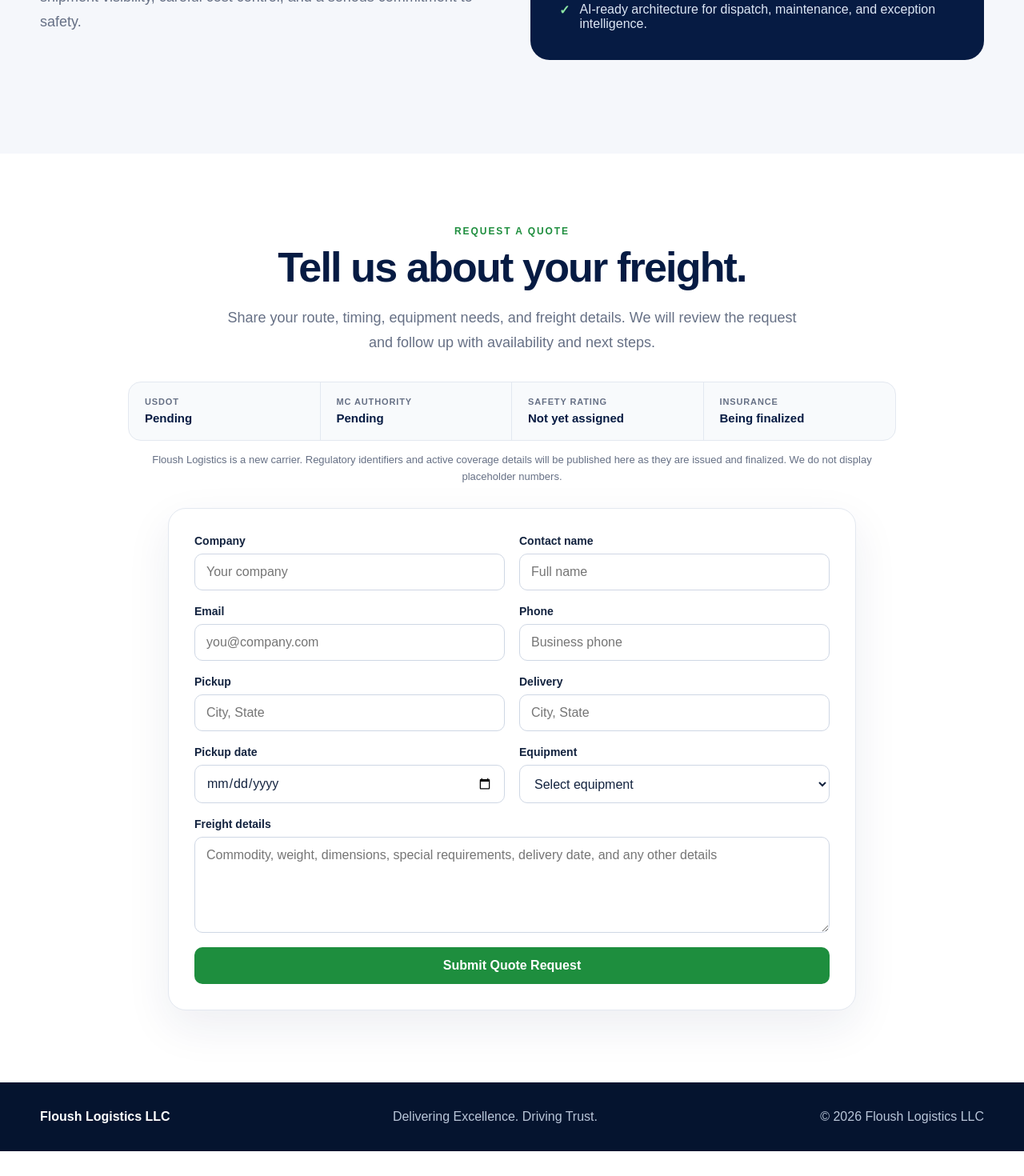
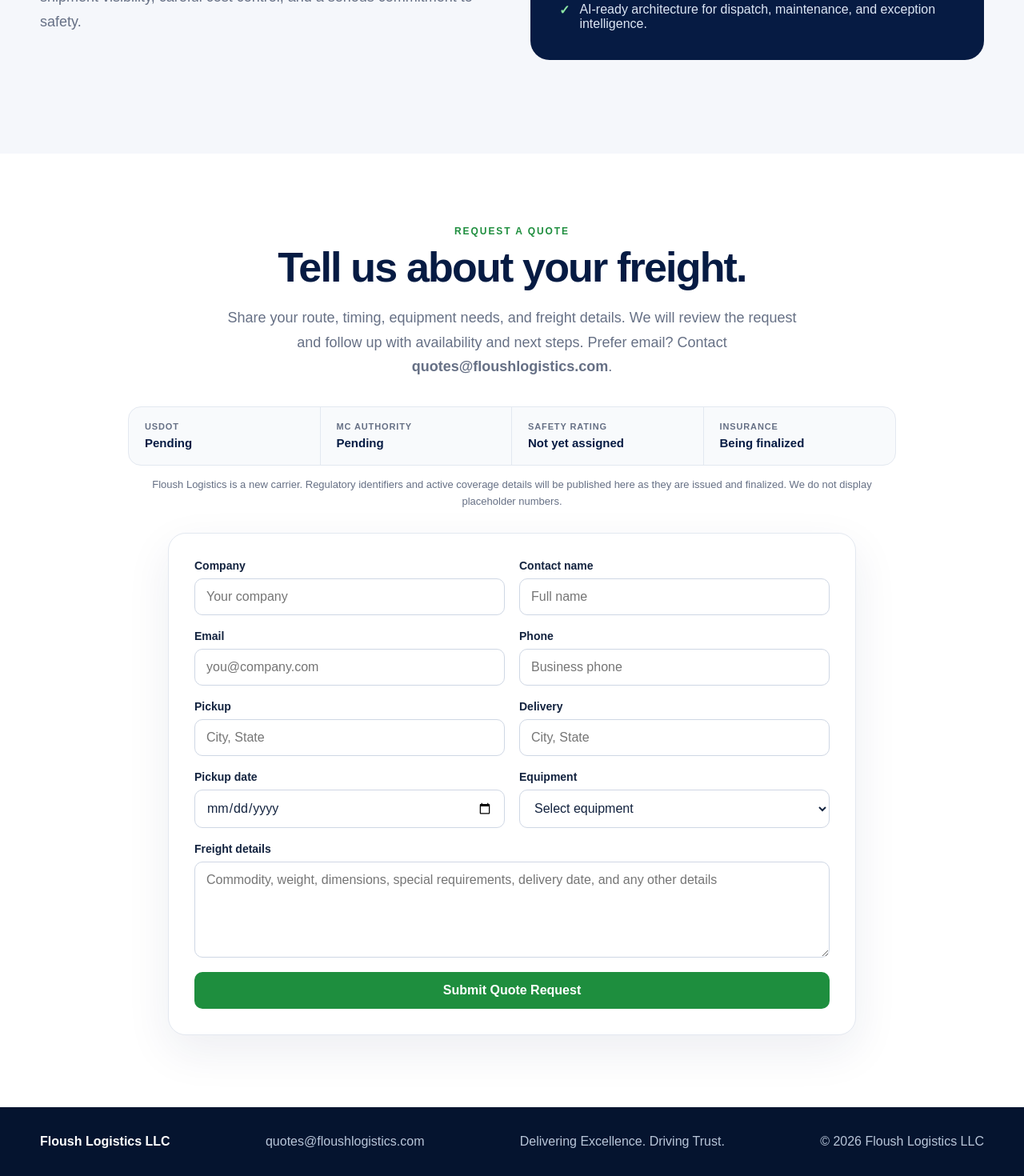
Before and after one commit to oluwafemidiakhoa/floush, a Next.js app: page / in a window 1280 px wide. Shown: the part 2036-3506 px from the top of the page at 80% size. Before the commit the page ends 3475 px from the top, so only its background shows below. Built offline with nearby package versions, Linux system fonts and the light colour scheme.

Commit message:
Expose dedicated quotes email on public site

```diff
--- a/app/page.tsx
+++ b/app/page.tsx
@@ -62,7 +62,7 @@
 
       <section className="section" id="quote">
         <div className="shell">
-          <div className="section-head centered"><div className="eyebrow">Request a quote</div><h2>Tell us about your freight.</h2><p>Share your route, timing, equipment needs, and freight details. We will review the request and follow up with availability and next steps.</p></div>
+          <div className="section-head centered"><div className="eyebrow">Request a quote</div><h2>Tell us about your freight.</h2><p>Share your route, timing, equipment needs, and freight details. We will review the request and follow up with availability and next steps. Prefer email? Contact <a href="mailto:quotes@floushlogistics.com"><strong>quotes@floushlogistics.com</strong></a>.</p></div>
 
           <div className="trust-strip" aria-label="Carrier compliance status">
             {compliance.map(([label, value]) => <div className="trust-item" key={label}><span>{label}</span><strong>{value}</strong></div>)}
@@ -73,7 +73,7 @@
         </div>
       </section>
 
-      <footer className="footer"><div className="shell footer-inner"><strong>Floush Logistics LLC</strong><span>Delivering Excellence. Driving Trust.</span><span>© 2026 Floush Logistics LLC</span></div></footer>
+      <footer className="footer"><div className="shell footer-inner"><strong>Floush Logistics LLC</strong><span><a href="mailto:quotes@floushlogistics.com">quotes@floushlogistics.com</a></span><span>Delivering Excellence. Driving Trust.</span><span>© 2026 Floush Logistics LLC</span></div></footer>
     </main>
   );
 }
```
